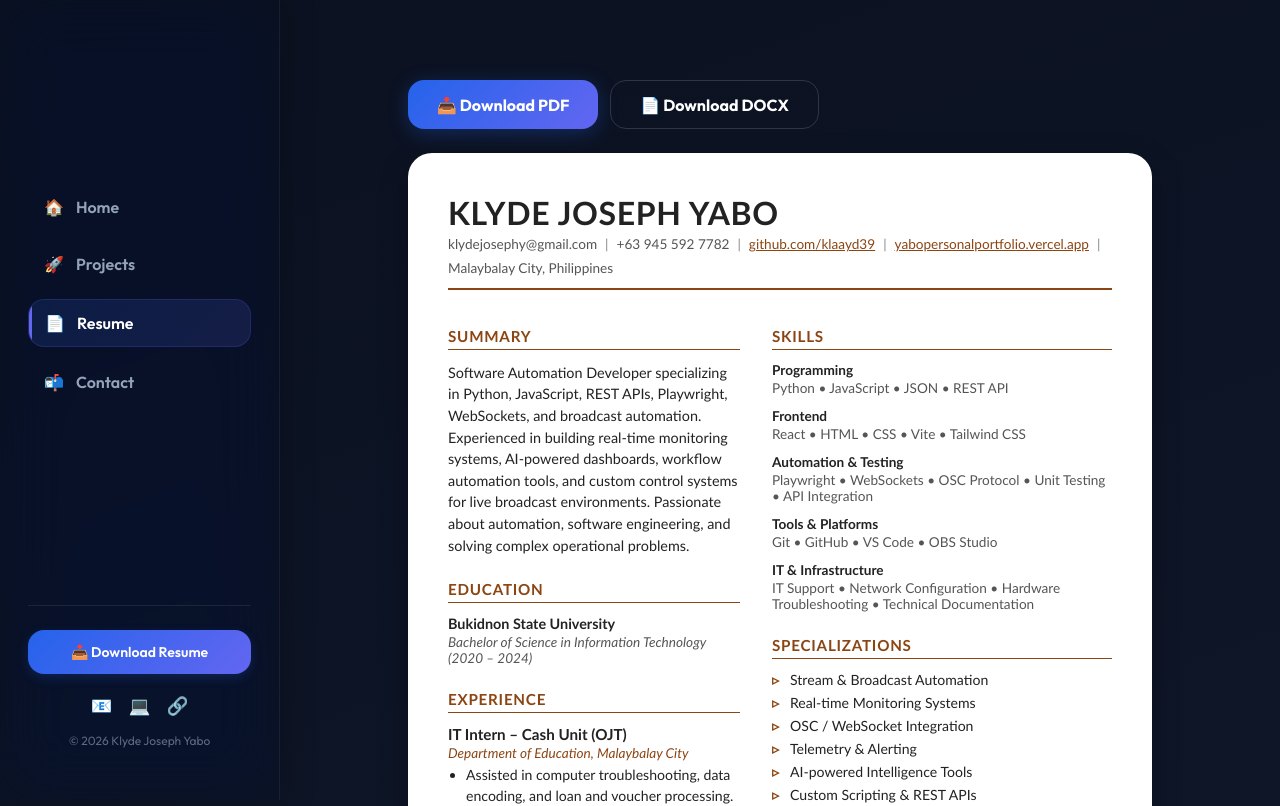
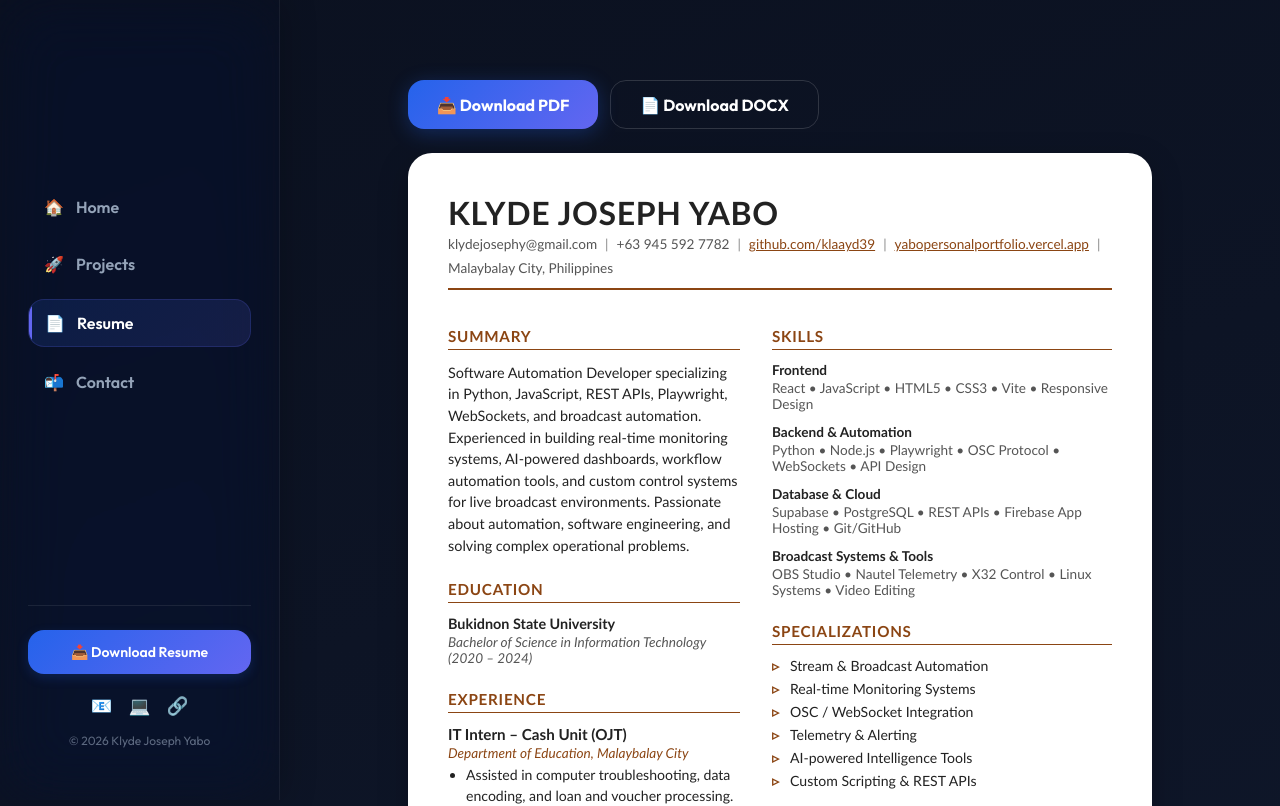
Before and after one commit to klaayd39/personal-portfolio, a React (Vite) app: page /resume in a window 1280 px wide. Shown: the top 806 px of the page. Built offline with nearby package versions, Linux system fonts and the light colour scheme; no server answers.

Commit message:
Update downloadable resume with new skills

```diff
--- a/src/pages/Resume.jsx
+++ b/src/pages/Resume.jsx
@@ -138,24 +138,20 @@ export default function Resume() {
 
               {[
                 {
-                  group: 'Programming',
-                  items: ['Python', 'JavaScript', 'JSON', 'REST API'],
+                  group: 'Frontend',
+                  items: ['React', 'JavaScript', 'HTML5', 'CSS3', 'Vite', 'Responsive Design'],
                 },
                 {
-                  group: 'Frontend',
-                  items: ['React', 'HTML', 'CSS', 'Vite', 'Tailwind CSS'],
+                  group: 'Backend & Automation',
+                  items: ['Python', 'Node.js', 'Playwright', 'OSC Protocol', 'WebSockets', 'API Design'],
                 },
                 {
-                  group: 'Automation & Testing',
-                  items: ['Playwright', 'WebSockets', 'OSC Protocol', 'Unit Testing', 'API Integration'],
+                  group: 'Database & Cloud',
+                  items: ['Supabase', 'PostgreSQL', 'REST APIs', 'Firebase App Hosting', 'Git/GitHub'],
                 },
                 {
-                  group: 'Tools & Platforms',
-                  items: ['Git', 'GitHub', 'VS Code', 'OBS Studio'],
-                },
-                {
-                  group: 'IT & Infrastructure',
-                  items: ['IT Support', 'Network Configuration', 'Hardware Troubleshooting', 'Technical Documentation'],
+                  group: 'Broadcast Systems & Tools',
+                  items: ['OBS Studio', 'Nautel Telemetry', 'X32 Control', 'Linux Systems', 'Video Editing'],
                 },
               ].map(({ group, items }) => (
                 <div className="rv-skill-group" key={group}>
```
Also changed, not shown: build.js (+4 -5 lines), 2 other files (tests, documents, lock files or other folders).
